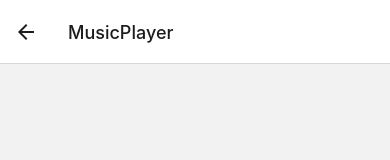
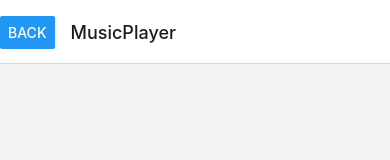
Before and after one commit to gauravroy1995/MusicPlayerReactWithNative, a React Native app: screen /MusicPlayer in a window 390 px wide. Shown: the top 160 px of the page. Built offline with nearby package versions, Linux system fonts and the light colour scheme.

Commit message:
fix(unmount): added unmount code

```diff
--- a/src/MusicplayerScreen.tsx
+++ b/src/MusicplayerScreen.tsx
@@ -12,6 +12,7 @@ import {
   TouchableOpacity,
   FlatList,
   Image,
+  Button,
 } from 'react-native';
 import {Bar} from 'react-native-progress';
 
@@ -25,9 +26,39 @@ const MusicPlayer = props => {
   const [isPaused, setIsPaused] = useState(false);
   const countRef = useRef(null);
 
+  React.useLayoutEffect(() => {
+    props.navigation.setOptions({
+      headerLeft: () => (
+        <Button
+          onPress={() => {
+            onPressStop();
+            onBackPress();
+          }}
+          title="Back"
+        />
+      ),
+    });
+  }, [props.navigation]);
+
+  const onBackPress = () => {
+    clearInterval(countRef.current);
+    props.navigation.goBack();
+  };
+
+  const onPressStop = () => {
+    const {MusicPlayerModule} = NativeModules;
+    const result = MusicPlayerModule.stopSong();
+    //  console.log(result,"result of permission");
+  };
+
   useEffect(() => {
     // Your code here
     handleStart();
+
+    return () => {
+      onPressStop();
+      clearInterval(countRef.current);
+    };
   }, []);
 
   const handleStart = () => {
```
